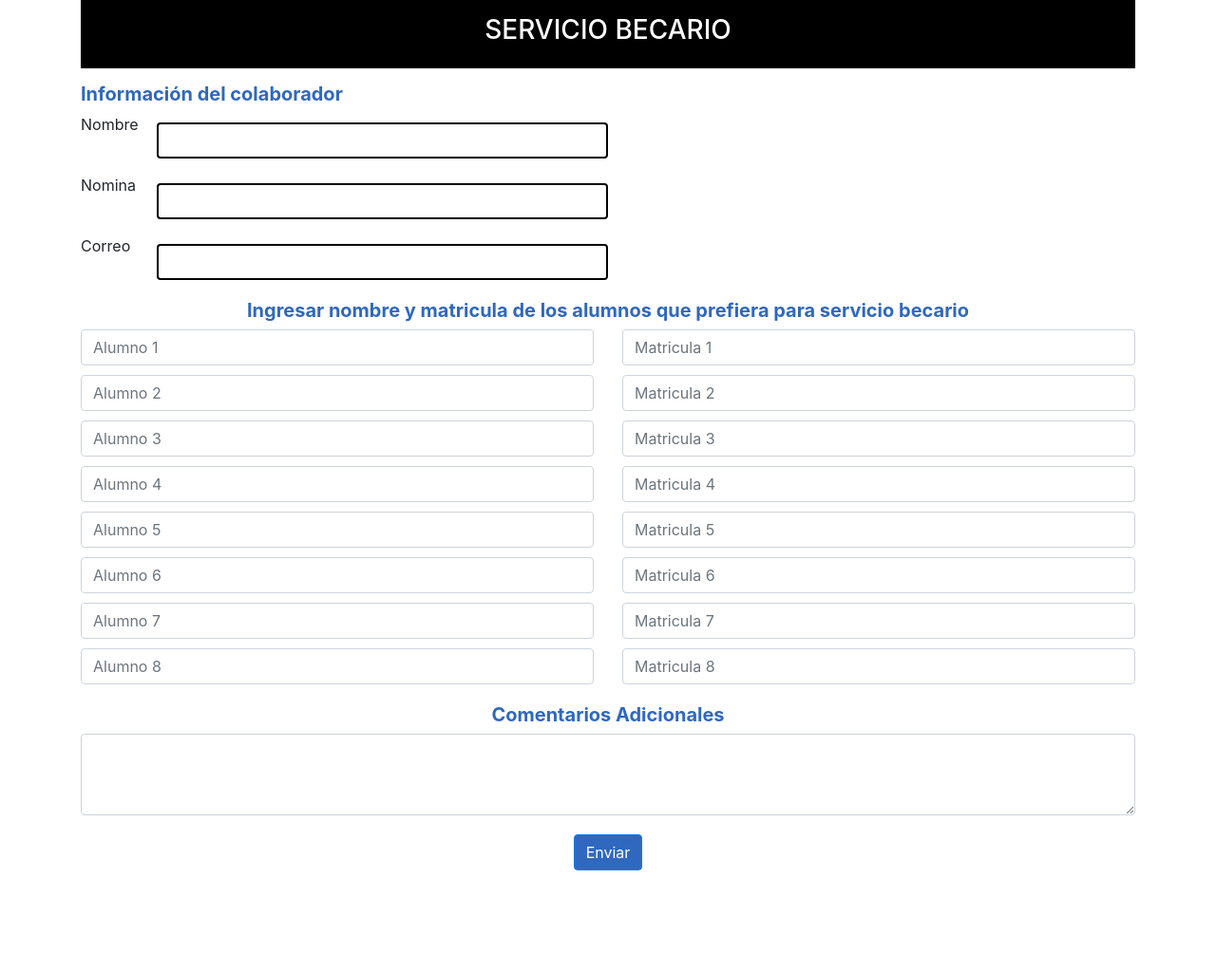
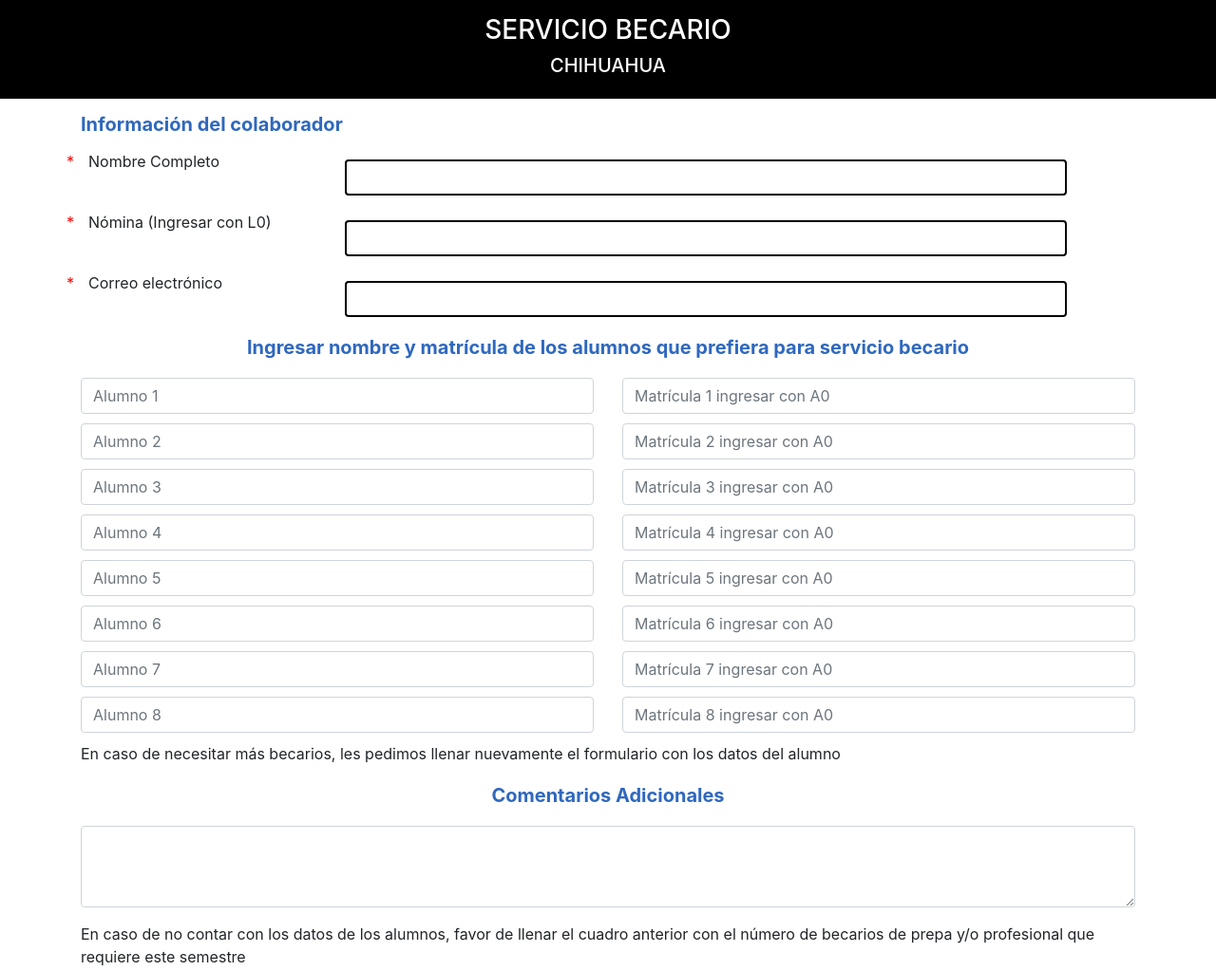
Before and after one commit to marianaevv/servbecario, a website: page public/index.html in a window 1280 px wide. Shown: the top 1023 px of the page at 95% size. Before the commit the page ends 937 px from the top, so only its background shows below. Drawn offline with nearby package versions, Linux system fonts and the light colour scheme.

Commit message:
Design fixed

```diff
--- a/public/css/FormBecarios.css
+++ b/public/css/FormBecarios.css
@@ -10,6 +10,7 @@
 
 }
 .titleServ{
+    width: 100% !important;
     text-align: center;
     font-weight: bold;
     background-color: rgb(0, 0, 0) !important;
@@ -21,9 +22,11 @@
     font-weight: bold;
     margin-top:20px;
     color:rgb(47, 104, 190);
+    margin-bottom: 20px;
 }
 .titleColab{
     margin-top: 15px;
+    margin-bottom: 15px;
     font-weight: bold;
     color:rgb(47, 104, 190);
 }
@@ -42,3 +45,6 @@
 .al{
     margin-bottom: 10px;
 }
+.dot{
+   color:red;
+}
--- a/public/index.html
+++ b/public/index.html
@@ -7,35 +7,37 @@
     <link href="./css/FormBecarios.css" rel="stylesheet" type="text/css" />
     <title>Página Principal</title>
 </head>
-<body><div class="container">
+<body>  <div class="titleServ">
+            <h3>SERVICIO BECARIO</h3>
+            <h5>CHIHUAHUA</h5>
+        </div>
+        <div class="container">
     <div>
-        <div class="titleServ">
-            <h3>SERVICIO BECARIO</h3>
-        </div>
+
         <h5 class="titleColab">Información del colaborador</h5>
 
           <form >
             <div class="form-group row">
-                <label class="col-sm-1" for="exampleInputPassword1">Nombre</label>
-                <input  name="nombre" class="input inputgg form-control col-sm-5" type="text"   id="nombre" required>
+                <p class="dot">*</p><label class="col-sm-3" for="exampleInputPassword1">Nombre Completo</label>
+                <input  name="nombre" class="input inputgg form-control col-sm-8" type="text"   id="nombre" required>
 
             </div>
               <div class="form-group row">
-                  <label class="col-sm-1" for="exampleInputPassword1">Nomina</label>
-                  <input  name="nomina" class="input inputgg form-control col-sm-5" type="text"   id="nomina"required >
+                <p class="dot">*</p><label class="col-sm-3" for="exampleInputPassword1">Nómina (Ingresar con L0)</label>
+                  <input  name="nomina" class="input inputgg form-control col-sm-8" type="text"   id="nomina"required >
                 </div>
               <div class="form-group row">
-                <label class="col-sm-1" for="exampleInputEmail1">Correo</label>
-                <input type="email" class="form-control input inputgg col-sm-5"  name="correo" id="correo"required>
+                <p class="dot">*</p><label class="col-sm-3" for="exampleInputEmail1">Correo electrónico</label>
+                <input type="email" class="form-control input inputgg col-sm-8"  name="correo" id="correo"required>
             </div>
-            <h5 class="titleAlumnos"> Ingresar nombre y matricula de los alumnos que prefiera para servicio becario </h5>
+            <h5 class="titleAlumnos"> Ingresar nombre y matrícula de los alumnos que prefiera para servicio becario </h5>
 
             <div class="row al">
                 <div class="col">
                   <input type="text" class="form-control" id="alumno1" placeholder="Alumno 1">
                 </div>
                 <div class="col">
-                  <input type="text" class="form-control" id="matricula1" placeholder="Matricula 1">
+                  <input type="text" class="form-control" id="matricula1" placeholder="Matrícula 1 ingresar con A0">
                 </div>
               </div>
               <div class="row al">
@@ -43,7 +45,7 @@
                   <input type="text" class="form-control" id="alumno2" placeholder="Alumno 2">
                 </div>
                 <div class="col">
-                  <input type="text" class="form-control" id="matricula2" placeholder="Matricula 2">
+                  <input type="text" class="form-control" id="matricula2" placeholder="Matrícula 2 ingresar con A0">
                 </div>
               </div>
               <div class="row al">
@@ -51,7 +53,7 @@
                   <input type="text" class="form-control" id="alumno3" placeholder="Alumno 3">
                 </div>
                 <div class="col">
-                  <input type="text" class="form-control" id="matricula3" placeholder="Matricula 3">
+                  <input type="text" class="form-control" id="matricula3" placeholder="Matrícula 3 ingresar con A0">
                 </div>
               </div>
               <div class="row al">
@@ -59,7 +61,7 @@
                   <input type="text" class="form-control" id="alumno4" placeholder="Alumno 4">
                 </div>
                 <div class="col">
-                  <input type="text" class="form-control" id="matricula4" placeholder="Matricula 4">
+                  <input type="text" class="form-control" id="matricula4" placeholder="Matrícula 4 ingresar con A0">
                 </div>
               </div>
               <div class="row al">
@@ -67,7 +69,7 @@
                   <input type="text" class="form-control" id="alumno5" placeholder="Alumno 5">
                 </div>
                 <div class="col">
-                  <input type="text" class="form-control" id="matricula5" placeholder="Matricula 5">
+                  <input type="text" class="form-control" id="matricula5" placeholder="Matrícula 5 ingresar con A0">
                 </div>
               </div>
               <div class="row al">
@@ -75,7 +77,7 @@
                   <input type="text" class="form-control" id="alumno6" placeholder="Alumno 6">
                 </div>
                 <div class="col">
-                  <input type="text" class="form-control" id="matricula6" placeholder="Matricula 6">
+                  <input type="text" class="form-control" id="matricula6" placeholder="Matrícula 6 ingresar con A0">
                 </div>
               </div>
               <div class="row al">
@@ -83,7 +85,7 @@
                   <input type="text" class="form-control" id="alumno7" placeholder="Alumno 7">
                 </div>
                 <div class="col">
-                  <input type="text" class="form-control" id="matricula7" placeholder="Matricula 7">
+                  <input type="text" class="form-control" id="matricula7" placeholder="Matrícula 7 ingresar con A0">
                 </div>
               </div>
               <div class="row al">
@@ -91,15 +93,18 @@
                   <input type="text" class="form-control" id="alumno8" placeholder="Alumno 8">
                 </div>
                 <div class="col">
-                  <input type="text" class="form-control" id="matricula8" placeholder="Matricula 8">
+                  <input type="text" class="form-control" id="matricula8" placeholder="Matrícula 8 ingresar con A0">
                 </div>
               </div>
-
+              <p>En caso de necesitar más becarios, les pedimos llenar nuevamente el formulario con los datos del alumno</p>
               <h5 class="titleAlumnos">Comentarios Adicionales</h5>
               <div class="form-group">
                   <textarea class="form-control" id="exampleFormControlTextarea1" id="comentarios" rows="3"></textarea>
                 </div>
 
+                <p>En caso de no contar con los datos de los alumnos, favor de llenar el cuadro anterior
+                  con el número de becarios de prepa y/o profesional que requiere este semestre
+                </p>
 
                 <div class="btnDivEnviar">
 
```
